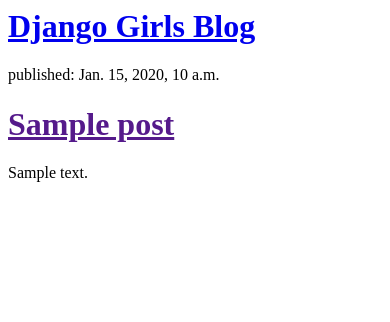
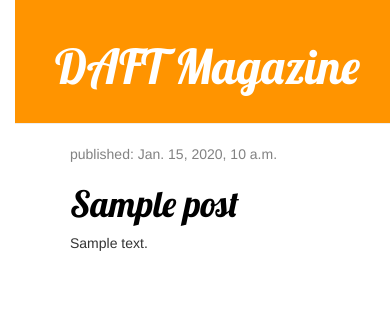
Before and after one commit to alexismtorres112/my-first-blog, a Django app: template blog/templates/blog/post_list.html in a window 390 px wide. Shown: the top 322 px of the page. Run offline with Django 3.2, Linux system fonts and the light colour scheme; the template is opened without the code that fills it: most values are stand-ins (such as "Sample title", 1, 10 or a date in 2020); some libraries are stand-ins or nearby versions.

Commit message:
updated website

```diff
--- /dev/null
+++ b/blog/static/blog.css
@@ -0,0 +1,54 @@
+h1 a {
+    color: #FCA205;
+    font-family: 'Lobster';
+}
+
+body {
+    padding-left: 15px;
+}
+.page-header {
+    background-color: #ff9400;
+    margin-top: 0;
+    padding: 20px 20px 20px 40px;
+}
+
+.page-header h1, .page-header h1 a, .page-header h1 a:visited, .page-header h1 a:active {
+    color: #ffffff;
+    font-size: 36pt;
+    text-decoration: none;
+}
+
+.content {
+    margin-left: 40px;
+}
+
+h1, h2, h3, h4 {
+    font-family: 'Lobster', cursive;
+}
+
+.date {
+    color: #828282;
+}
+
+.save {
+    float: right;
+}
+
+.post-form textarea, .post-form input {
+    width: 100%;
+}
+
+.top-menu, .top-menu:hover, .top-menu:visited {
+    color: #ffffff;
+    float: right;
+    font-size: 26pt;
+    margin-right: 20px;
+}
+
+.post {
+    margin-bottom: 70px;
+}
+
+.post h1 a, .post h1 a:visited {
+    color: #000000;
+}
--- a/blog/templates/blog/post_list.html
+++ b/blog/templates/blog/post_list.html
@@ -1,18 +1,37 @@
+{% load staticfiles %}
+
 <html>
     <head>
-        <title>Alexis Marie's blog</title>
+        <title>DAFT Magazine</title>
+        <link href="//fonts.googleapis.com/css?family=Lobster&subset=latin,latin-ext" rel="stylesheet" type="text/css">
+
+        <link rel="stylesheet" href="//maxcdn.bootstrapcdn.com/bootstrap/3.2.0/css/bootstrap.min.css">
+        <link rel="stylesheet" href="//maxcdn.bootstrapcdn.com/bootstrap/3.2.0/css/bootstrap-theme.min.css">
+        <link rel="stylesheet" href="{% static 'blog.css' %}">
+
     </head>
+
+    <div class="page-header">
+        <h1><a href="/">DAFT Magazine</a></h1>
+    </div>
+
     <body>
-      <div>
-          <h1><a href="/">Django Girls Blog</a></h1>
+
+      <div class="content container">
+          <div class="row">
+              <div class="col-md-8">
+                  {% for post in posts %}
+                      <div class="post">
+                          <div class="date">
+                              <p>published: {{ post.published_date }}</p>
+                          </div>
+                          <h1><a href="">{{ post.title }}</a></h1>
+                          <p>{{ post.text|linebreaksbr }}</p>
+                      </div>
+                  {% endfor %}
+              </div>
+          </div>
       </div>
 
-      {% for post in posts %}
-          <div>
-              <p>published: {{ post.published_date }}</p>
-              <h1><a href="">{{ post.title }}</a></h1>
-              <p>{{ post.text|linebreaksbr }}</p>
-          </div>
-      {% endfor %}
     </body>
 </html>
```
Also changed, not shown: blog/templates/blog/base.html (added, +25 -0 lines).
